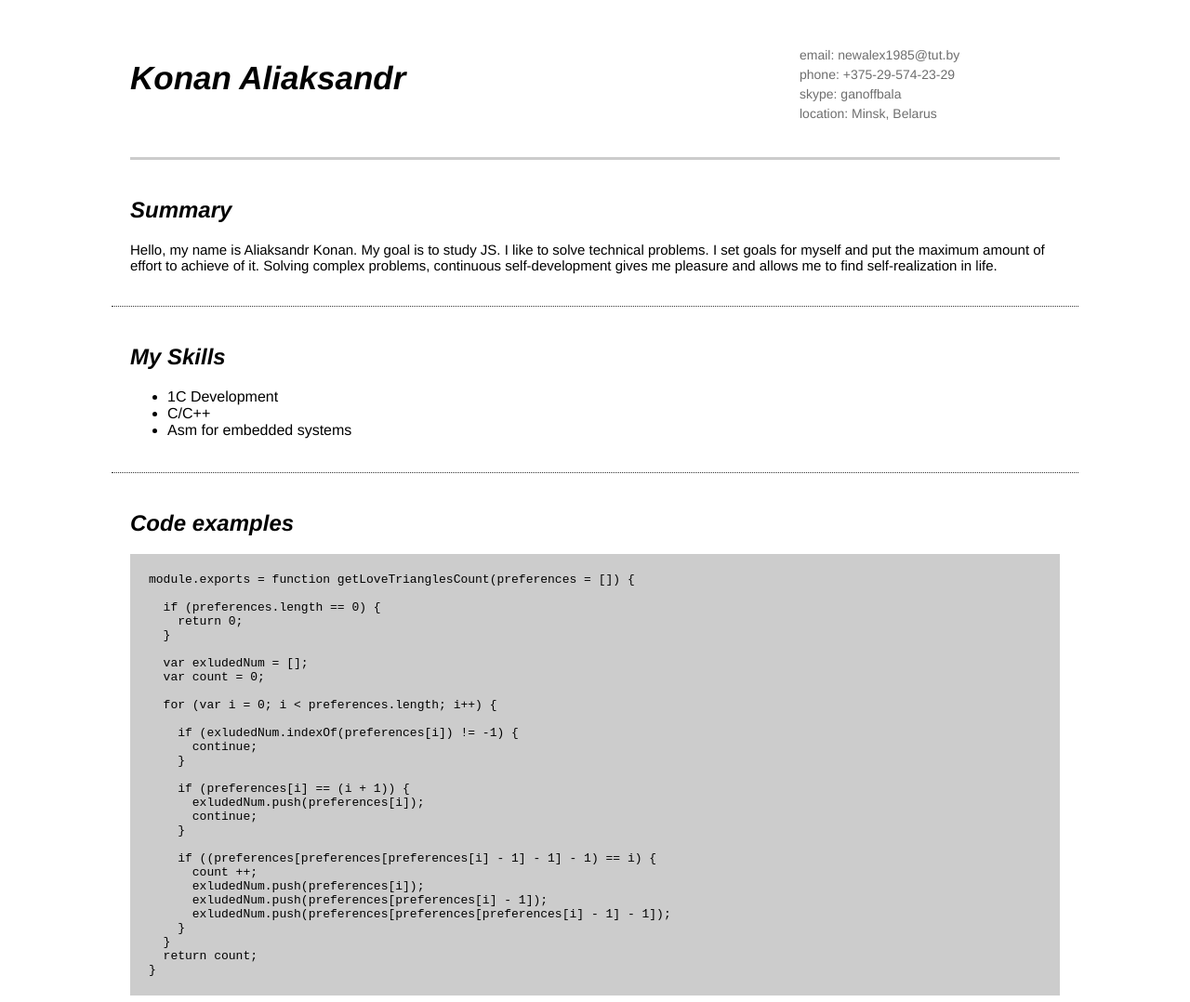
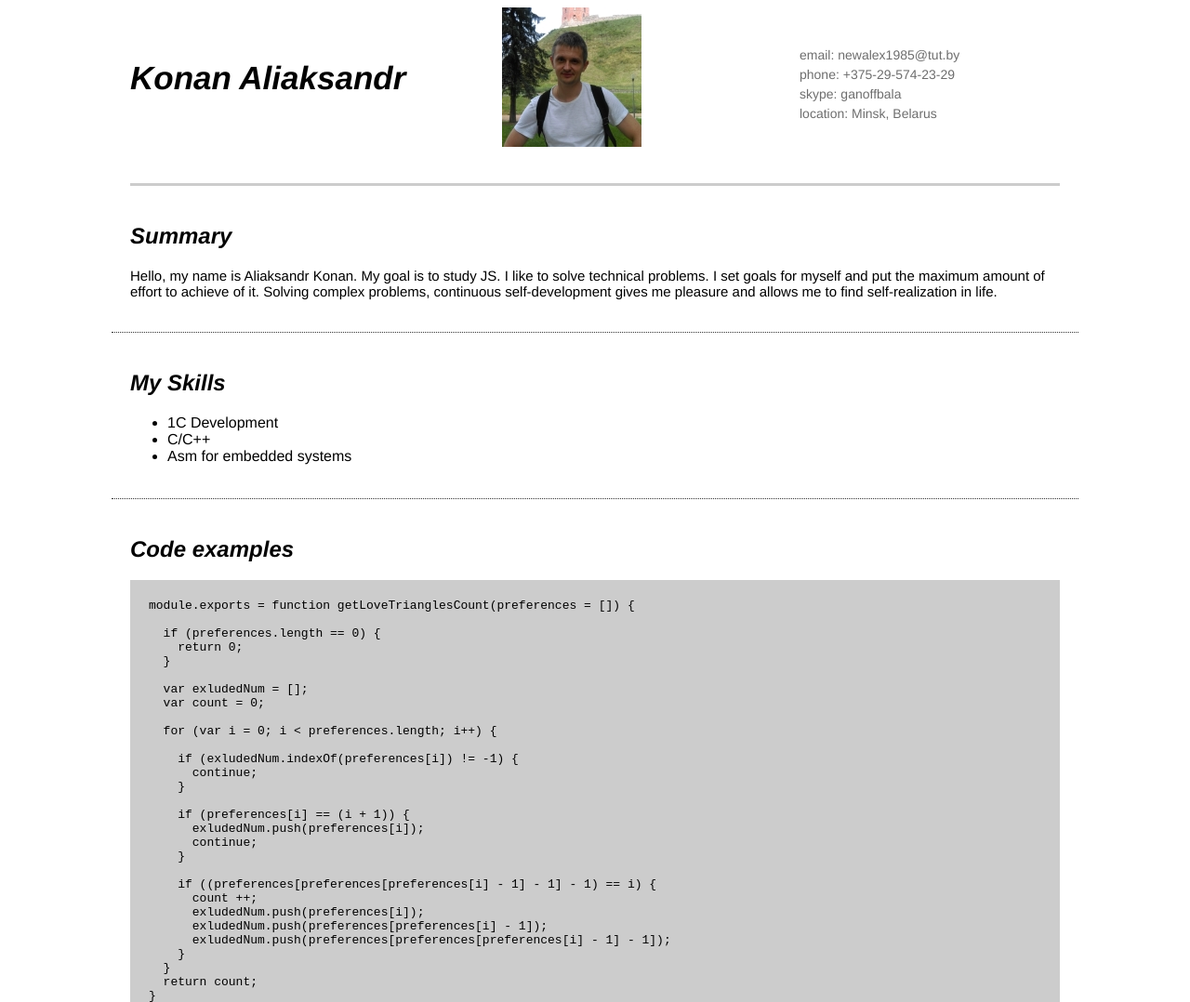
Before and after one commit to newalex1985/rsschool-2019Q1-cv, a plain HTML site: page index.html in a window 1280 px wide. Shown: the top 1078 px of the page at 93% size. Drawn offline with Linux system fonts and the light colour scheme.

Commit message:
feat: add image in html code

```diff
--- a/index.html
+++ b/index.html
@@ -10,6 +10,7 @@
 <header>
 <div class="block">
   <h1>Konan Aliaksandr</h1>
+  <img src="photo.jpg" alt="Konan Aliaksandr">
   <ul>
   	<li><a href="mailto:newalex1985@tut.by">email: newalex1985@tut.by</a></li>
     <li><a href="tel:375295742329">phone: +375-29-574-23-29</a></li>
```
Also changed, not shown: photo.jpg (added).
